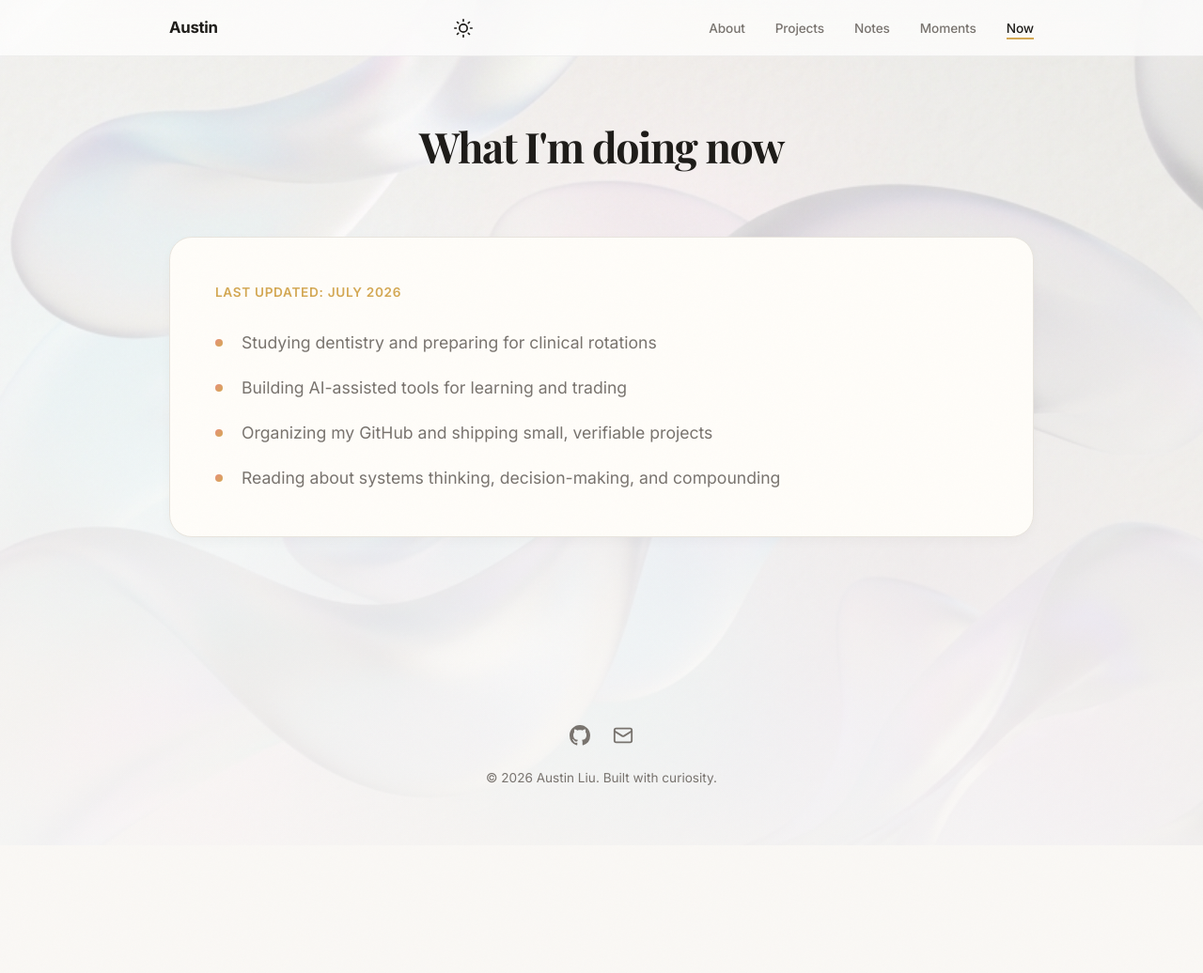
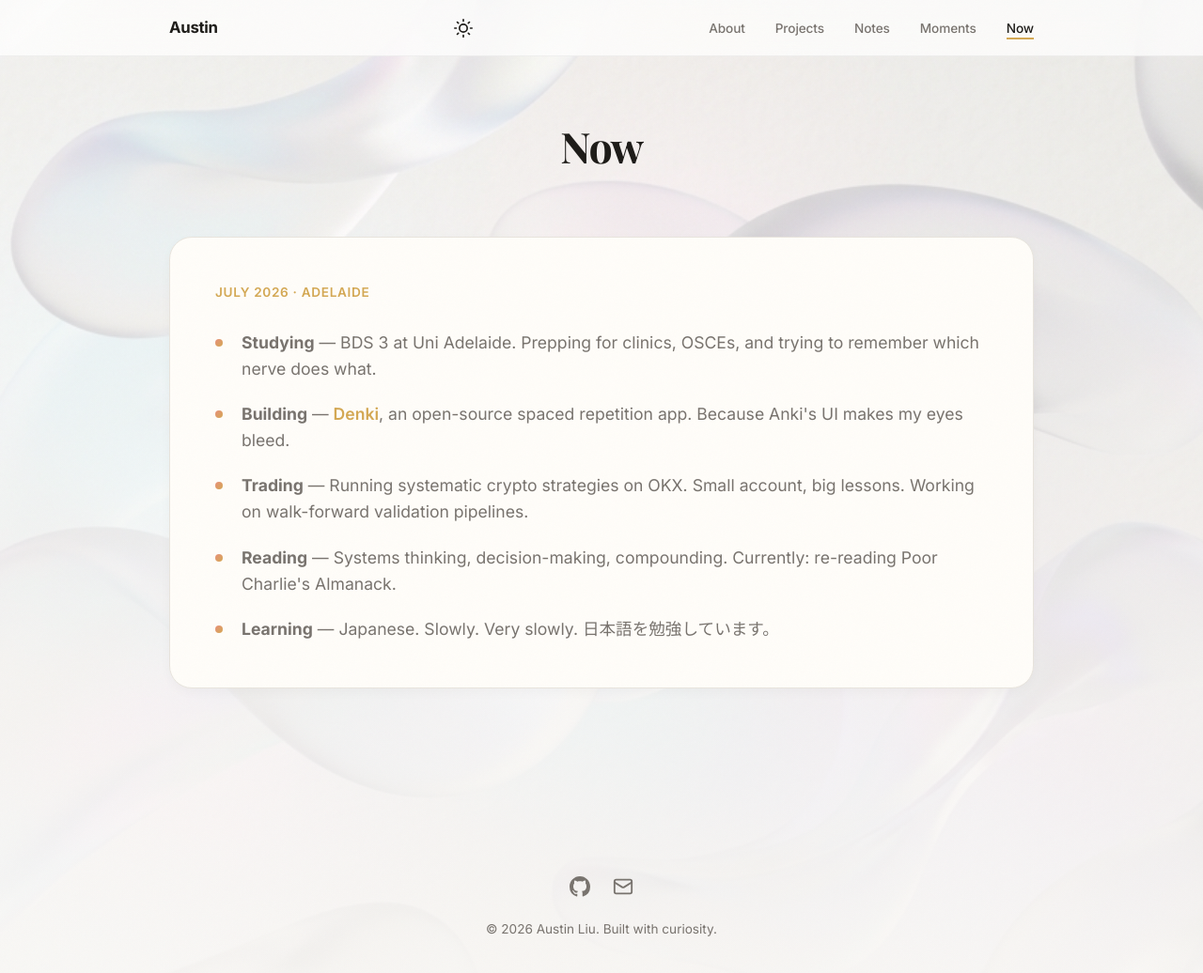
Before and after one commit to Dingding-leo/Dingding-leo.github.io, a Jekyll site: the page built from now.html, in a window 1280 px wide and 1060 px high. Shown: the top 1036 px of the window at 94% size. Built offline with Jekyll 4.4.1, drawn with Linux system fonts in a browser that asks for light colours; some web fonts are replaced.

Commit message:
Personal Now page + more polish
- Now page: rewritten with real personal details (Denki, crypto, Japanese)
- Now page: accent-colored links, specific to Austin's actual life
- Blog posts: post-hero-image constrained on mobile
- Hero glow: shrunk on mobile (300px)
- Various CSS mobile fixes

```diff
--- a/now.html
+++ b/now.html
@@ -1,14 +1,16 @@
 ---
 layout: page
-title: What I'm doing now
+title: Now
 permalink: /now/
 ---
+
 <div class="now-card reveal delay-1">
-    <div class="now-updated">Last updated: July 2026</div>
+    <div class="now-updated">July 2026 · Adelaide</div>
     <ul class="now-list">
-        <li>Studying dentistry and preparing for clinical rotations</li>
-        <li>Building AI-assisted tools for learning and trading</li>
-        <li>Organizing my GitHub and shipping small, verifiable projects</li>
-        <li>Reading about systems thinking, decision-making, and compounding</li>
+        <li><strong>Studying</strong> — BDS 3 at Uni Adelaide. Prepping for clinics, OSCEs, and trying to remember which nerve does what.</li>
+        <li><strong>Building</strong> — <a href="https://github.com/Dingding-leo/Denki" target="_blank">Denki</a>, an open-source spaced repetition app. Because Anki's UI makes my eyes bleed.</li>
+        <li><strong>Trading</strong> — Running systematic crypto strategies on OKX. Small account, big lessons. Working on walk-forward validation pipelines.</li>
+        <li><strong>Reading</strong> — Systems thinking, decision-making, compounding. Currently: re-reading Poor Charlie's Almanack.</li>
+        <li><strong>Learning</strong> — Japanese. Slowly. Very slowly. 日本語を勉強しています。</li>
     </ul>
 </div>
--- a/style.css
+++ b/style.css
@@ -1127,6 +1127,20 @@ footer {
 
   .scroll-indicator { display: none; }
   .now-card { padding: 32px; }
+  .post-hero-image { max-width: 100%; border-radius: var(--radius-md); }
+  .hero::before { width: 300px; height: 300px; }
+
+  .post-hero-image { max-width: 100%; border-radius: var(--radius-md); }
+}
+
+/* Now page link styling */
+.now-list a {
+  color: var(--accent);
+  text-decoration: none;
+  font-weight: 600;
+}
+.now-list a:hover {
+  text-decoration: underline;
 }
 
 @media (max-width: 480px) {
```
